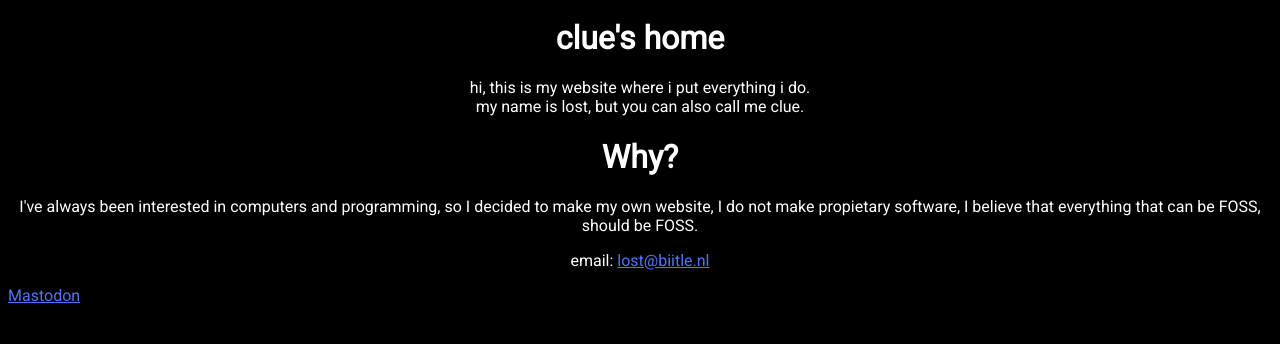
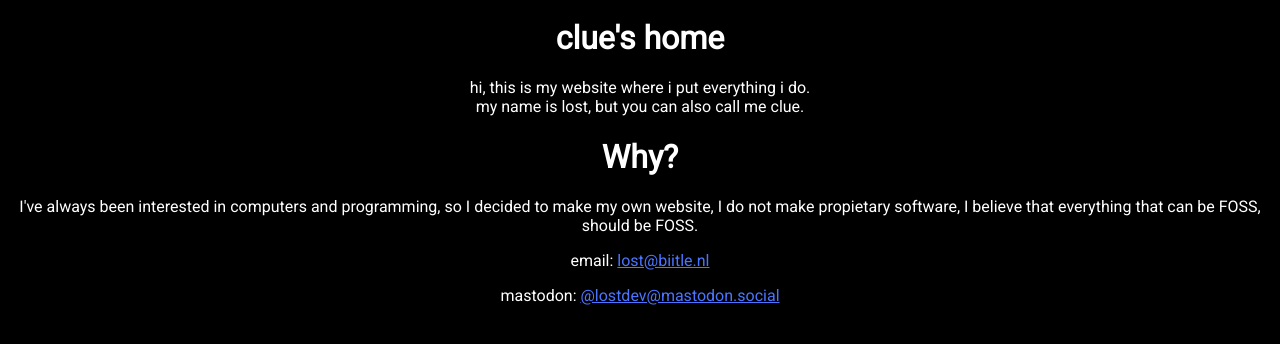
Before and after one commit to fgclue/biitle.nl, a plain HTML site: page index.html in a window 1280 px wide. Shown: the part 74-418 px from the top of the page. Drawn offline with Linux system fonts and the light colour scheme.

Commit message:
Center mastodon.social link

```diff
--- a/index.html
+++ b/index.html
@@ -89,7 +89,7 @@
         </content>
         <contact>
             <p>email: <a id="email" href="mailto:lost@biitle.nl">lost@biitle.nl</a></p>
-            <a rel="me" href="https://mastodon.social/@lostdev">Mastodon</a>
+            <p>mastodon: <a rel="me" href="https://mastodon.social/@lostdev">@lostdev@mastodon.social</a></p>
         </contact>
         <!--
         <cofee>
```
